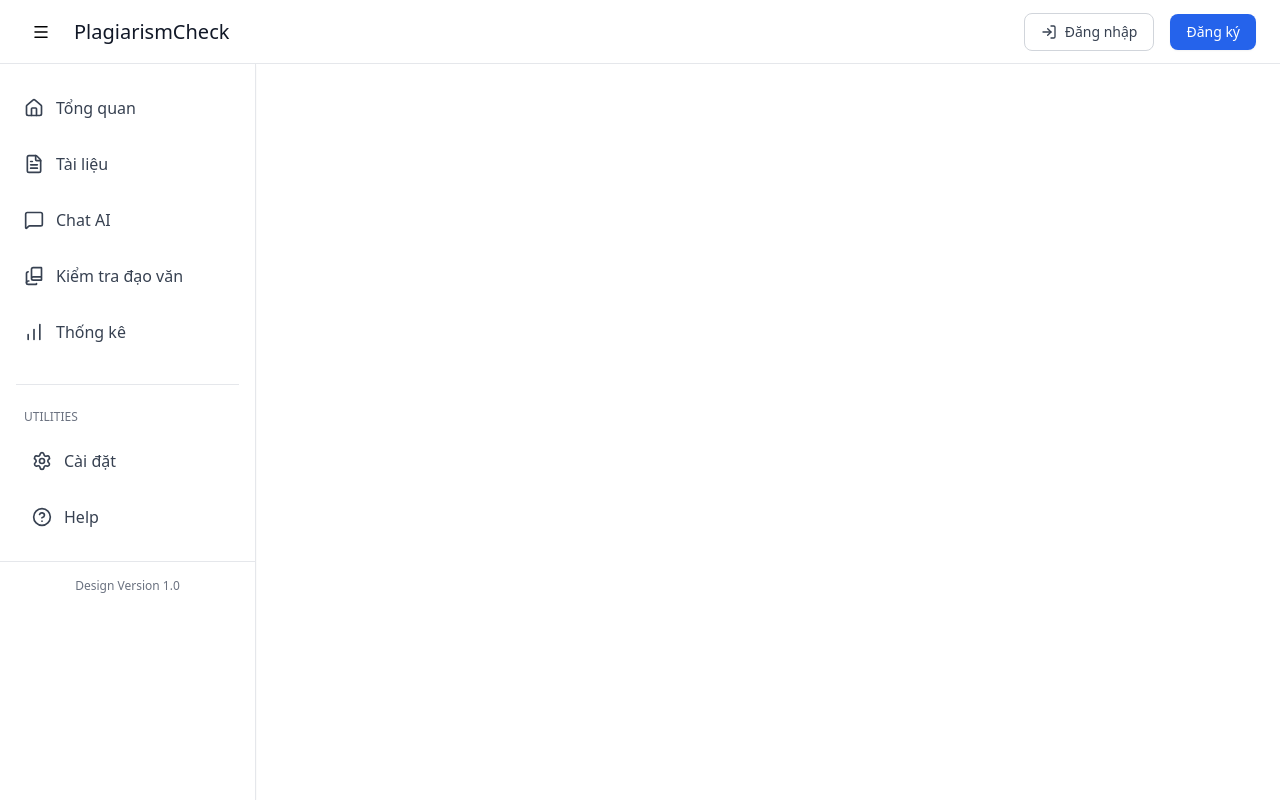
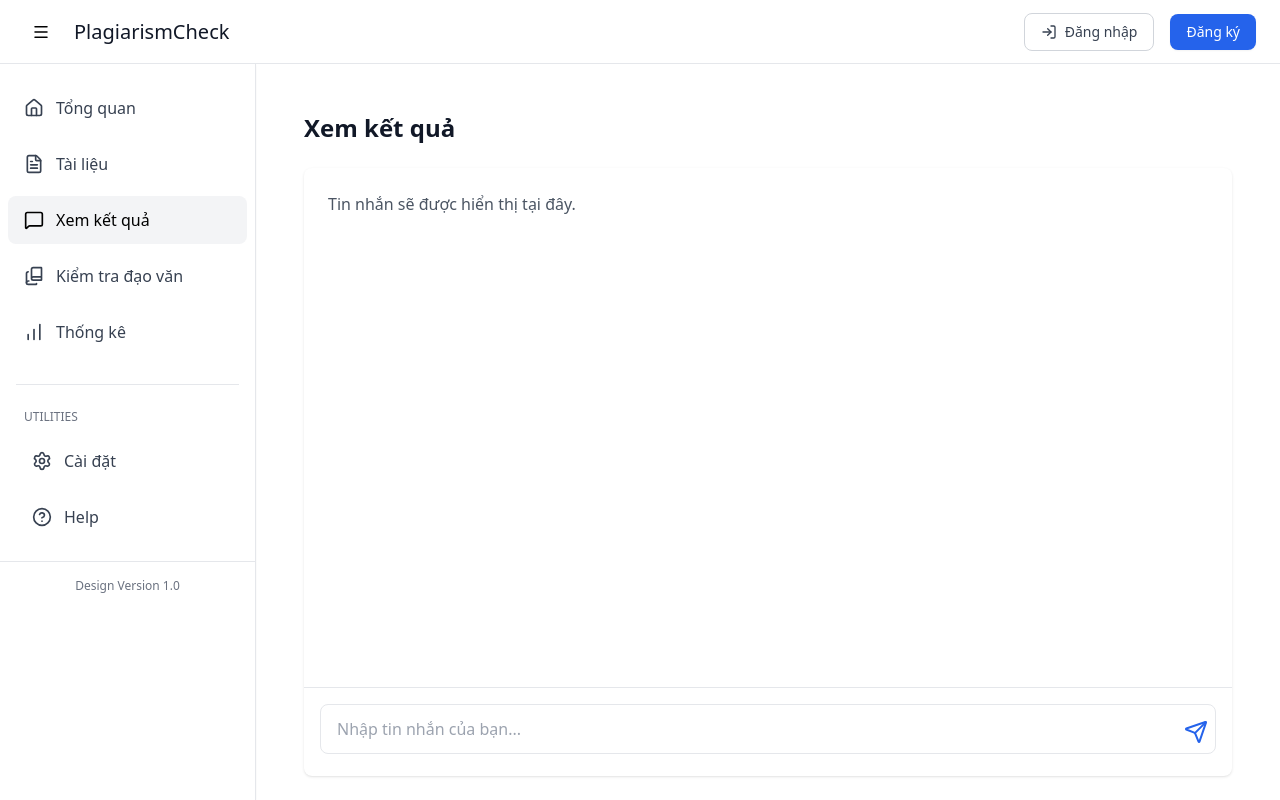
Before and after one commit to NovaSeele/PlagiarismSystem_FE2.0, a Vue app: page /view-results in a window 1280 px wide. Built offline with nearby package versions, Linux system fonts and the light colour scheme.

Commit message:
change from chatAI to view results page

```diff
--- a/src/components/Sidebar.vue
+++ b/src/components/Sidebar.vue
@@ -28,14 +28,14 @@
           <span class="ml-3">Tài liệu</span>
         </router-link>
         <router-link
-          to="/chat-ai"
+          to="/view-results"
           :class="`
             flex items-center px-4 py-3 my-1 mx-2 rounded-lg transition-all duration-200
-            ${$route.path === '/chat-ai' ? 'bg-gray-100 text-primary font-medium' : 'text-gray-700 hover:bg-gray-50'}
+            ${$route.path === '/view-results' ? 'bg-gray-100 text-primary font-medium' : 'text-gray-700 hover:bg-gray-50'}
           `"
         >
           <component :is="MessageSquare" :size="20" />
-          <span class="ml-3">Chat AI</span>
+          <span class="ml-3">Xem kết quả</span>
         </router-link>
 
         <router-link
--- a/src/router/index.js
+++ b/src/router/index.js
@@ -1,6 +1,6 @@
 import { createRouter, createWebHistory } from 'vue-router'
 import Home from '../views/Home.vue'
-import ChatAI from '../views/ChatAI.vue'
+import ViewResults from '../views/ViewResults.vue'
 import Documents from '../views/Documents.vue'
 import DocumentView from '../views/DocumentView.vue'
 import Statistics from '../views/Statistics.vue'
@@ -11,7 +11,7 @@
 
 const routes = [
   { path: '/', name: 'Home', component: Home },
-  { path: '/chat-ai', name: 'ChatAI', component: ChatAI },
+  { path: '/view-results', name: 'ViewResults', component: ViewResults },
   { path: '/documents', name: 'Documents', component: Documents },
   { path: '/documents/:id', name: 'DocumentView', component: DocumentView },
   { path: '/statistics', name: 'Statistics', component: Statistics },
--- a/src/views/ChatAI.vue
+++ b/src/views/ViewResults.vue
@@ -1,6 +1,6 @@
 <template>
   <div class="flex-1 p-8">
-    <h1 class="text-2xl font-bold text-gray-900 mb-6">Chat AI</h1>
+    <h1 class="text-2xl font-bold text-gray-900 mb-6">Xem kết quả</h1>
     <div class="bg-white rounded-lg shadow h-[calc(100vh-12rem)] flex flex-col">
       <div class="flex-1 p-6 overflow-y-auto">
         <div class="text-gray-600">Tin nhắn sẽ được hiển thị tại đây.</div>
@@ -28,7 +28,7 @@
 import { Send } from 'lucide-vue-next'
 
 export default {
-  name: 'ChatAI',
+  name: 'ViewResults',
   components: {
     Send,
   },
```
